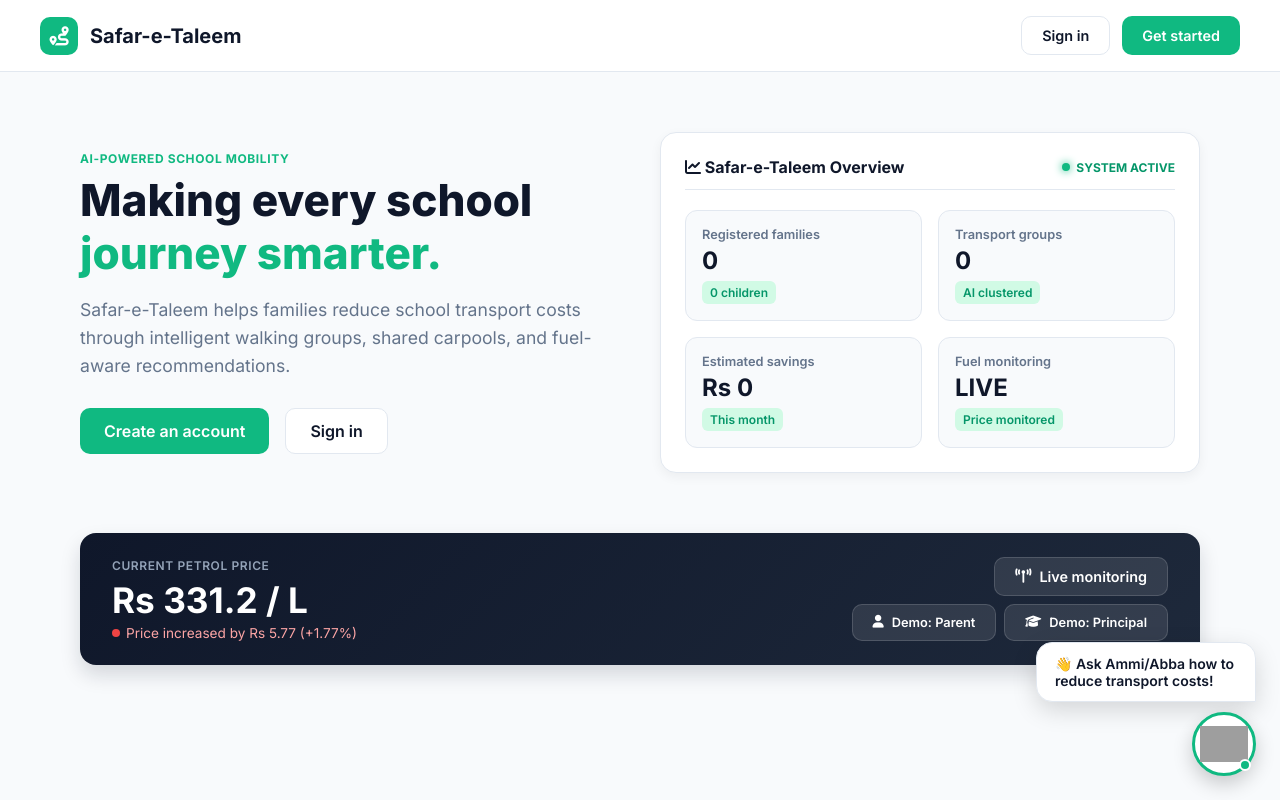
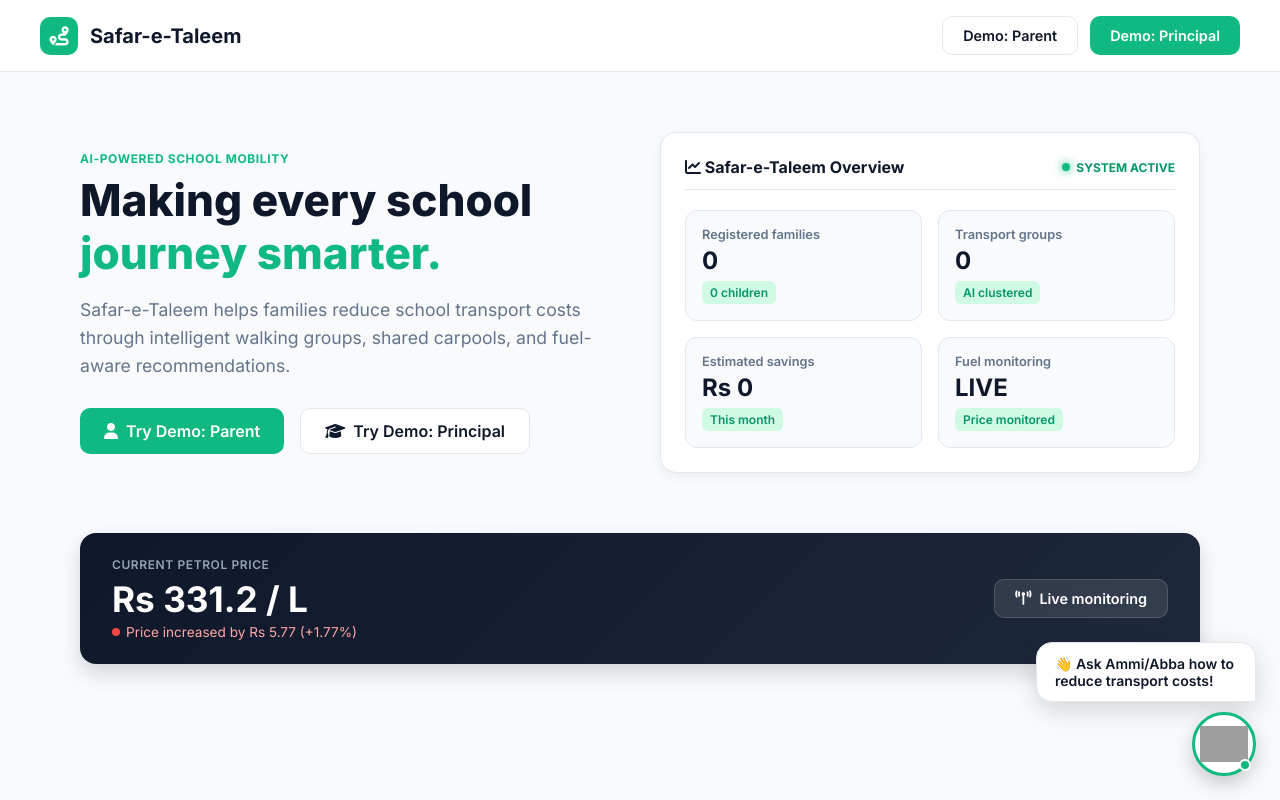
Before and after one commit to eemanefatimaawan567-glitch/Safar-e-Taleem, a Flask app: page / in a window 1280 px wide. Run offline with Flask 3, Linux system fonts and the light colour scheme; data comes from the database, SQL or seed files in the repository; data that the repository does not hold is empty; grey boxes are pictures that could not be loaded.

Commit message:
Landing page: replace Sign in / Register with direct demo access
- Navbar and hero now link straight to /demo-login/parent and /demo-login/principal
- Removed the redundant third set of demo buttons lower on the page
- /login and /register pages still work if navigated to directly

```diff
--- a/templates/index.html
+++ b/templates/index.html
@@ -18,8 +18,8 @@
             <span>Safar-e-Taleem</span>
         </div>
         <div class="nav-actions">
-            <a href="/login" class="btn btn-outline">Sign in</a>
-            <a href="/register" class="btn btn-primary">Get started</a>
+            <a href="/demo-login/parent" class="btn btn-outline">Demo: Parent</a>
+            <a href="/demo-login/principal" class="btn btn-primary">Demo: Principal</a>
         </div>
     </div>
 </header>
@@ -35,8 +35,8 @@
                 walking groups, shared carpools, and fuel-aware recommendations.
             </p>
             <div class="hero-actions">
-                <a href="/register" class="btn btn-primary btn-lg">Create an account</a>
-                <a href="/login" class="btn btn-outline btn-lg">Sign in</a>
+                <a href="/demo-login/parent" class="btn btn-primary btn-lg"><i class="fa-solid fa-user"></i> Try Demo: Parent</a>
+                <a href="/demo-login/principal" class="btn btn-outline btn-lg"><i class="fa-solid fa-graduation-cap"></i> Try Demo: Principal</a>
             </div>
         </div>
 
@@ -92,10 +92,6 @@
         </div>
         <div style="display: flex; flex-direction: column; gap: 8px; align-items: flex-end;">
             <span class="btn btn-teal"><i class="fa-solid fa-tower-broadcast"></i> Live monitoring</span>
-            <div style="display: flex; gap: 8px;">
-                <a href="/demo-login/parent" class="btn btn-teal" style="font-size: 0.8rem;"><i class="fa-solid fa-user"></i> Demo: Parent</a>
-                <a href="/demo-login/principal" class="btn btn-teal" style="font-size: 0.8rem;"><i class="fa-solid fa-graduation-cap"></i> Demo: Principal</a>
-            </div>
         </div>
     </div>
 </section>
```
